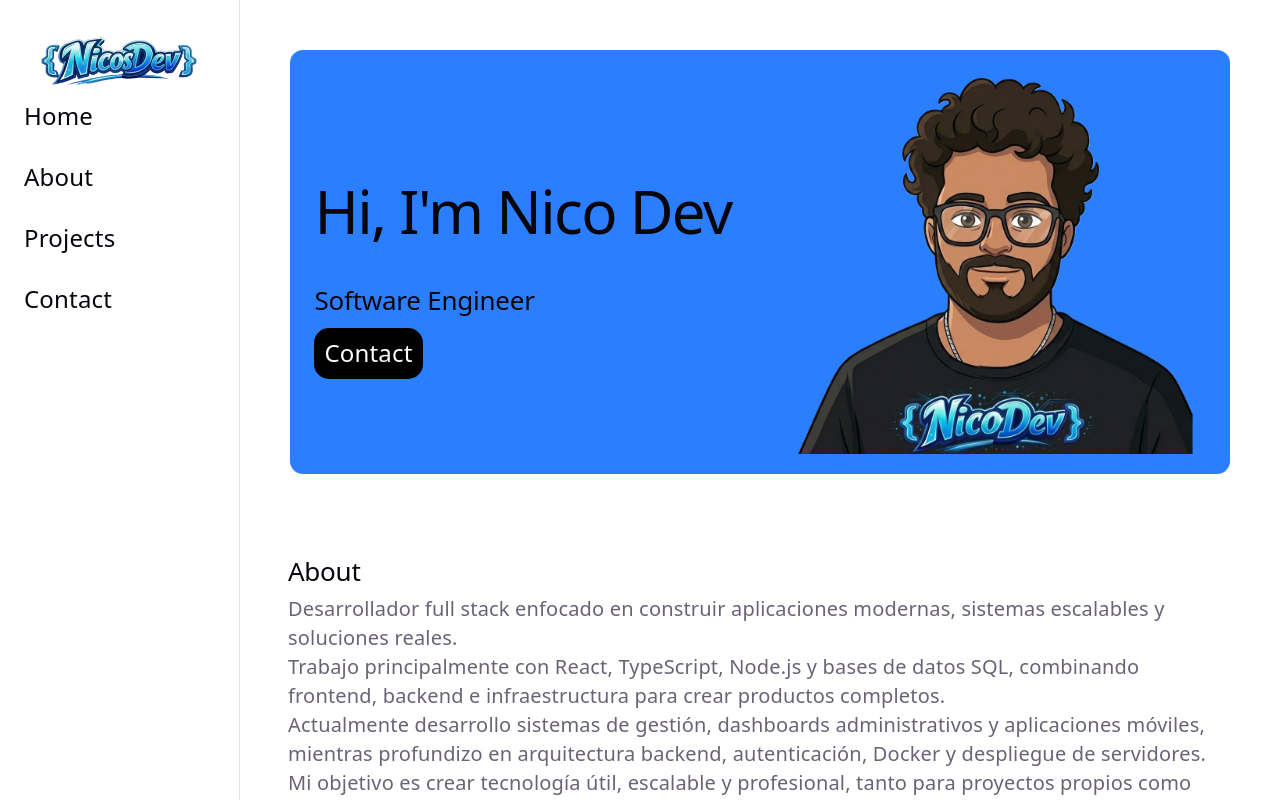
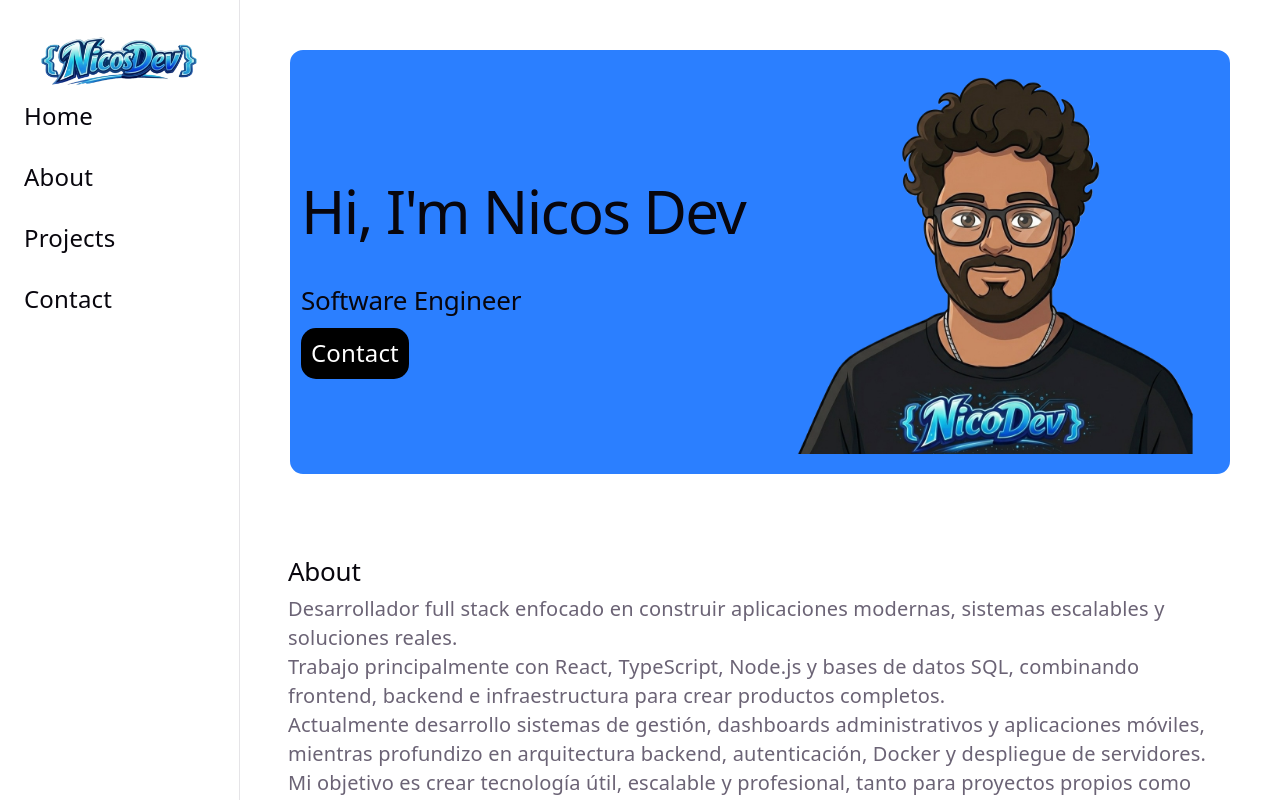
Before and after one commit to NICOGATT/Portfolio, a React (Vite) app: page / in a window 1280 px wide. Shown: the top 802 px of the page. Built offline with nearby package versions, Linux system fonts and the light colour scheme; no server answers.

Commit message:
Fix title typo in Main component from "Nico Dev" to "Nicos Dev"

```diff
--- a/src/components/main/Main.tsx
+++ b/src/components/main/Main.tsx
@@ -30,7 +30,7 @@ function Main() {
       <section id="home">
         <div className="hero grid grid-cols-1 md:grid-cols-2 justify-items-center items-center rounded-xl bg-blue-500">
             <div className='biografia'>
-                <h1 className='typing-title titulo'>Hi, I'm Nico Dev</h1>
+                <h1 className='typing-title titulo'>Hi, I'm Nicos Dev</h1>
                 <h2>Software Engineer</h2>
                 <button className='contactMe rounded-xl bg-black transition delay-150 duration-300 ease-in-out hover:-translate-y-1 hover:scale-110 hover:bg-black'>
                     <a href="#contact" className='linkContact'>Contact</a>
```
